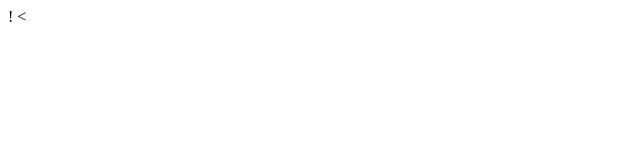
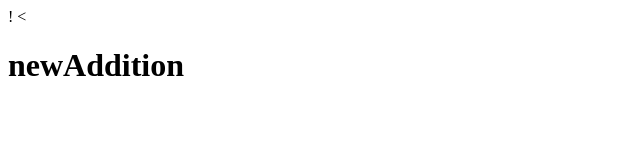
Before and after one commit to NicoVaz/git-one, a plain HTML site: page index.html in a window 1280 px wide. Shown: the whole page, without its empty margins (0-640 px from the left). Drawn offline with Linux system fonts and the light colour scheme.

Commit message:
added h1

```diff
--- a/index.html
+++ b/index.html
@@ -6,6 +6,6 @@
     <title>My Second Commit</title>
   </head>
   <body>
-
+<h1>newAddition</h1>
   </body>
 </html>
```
